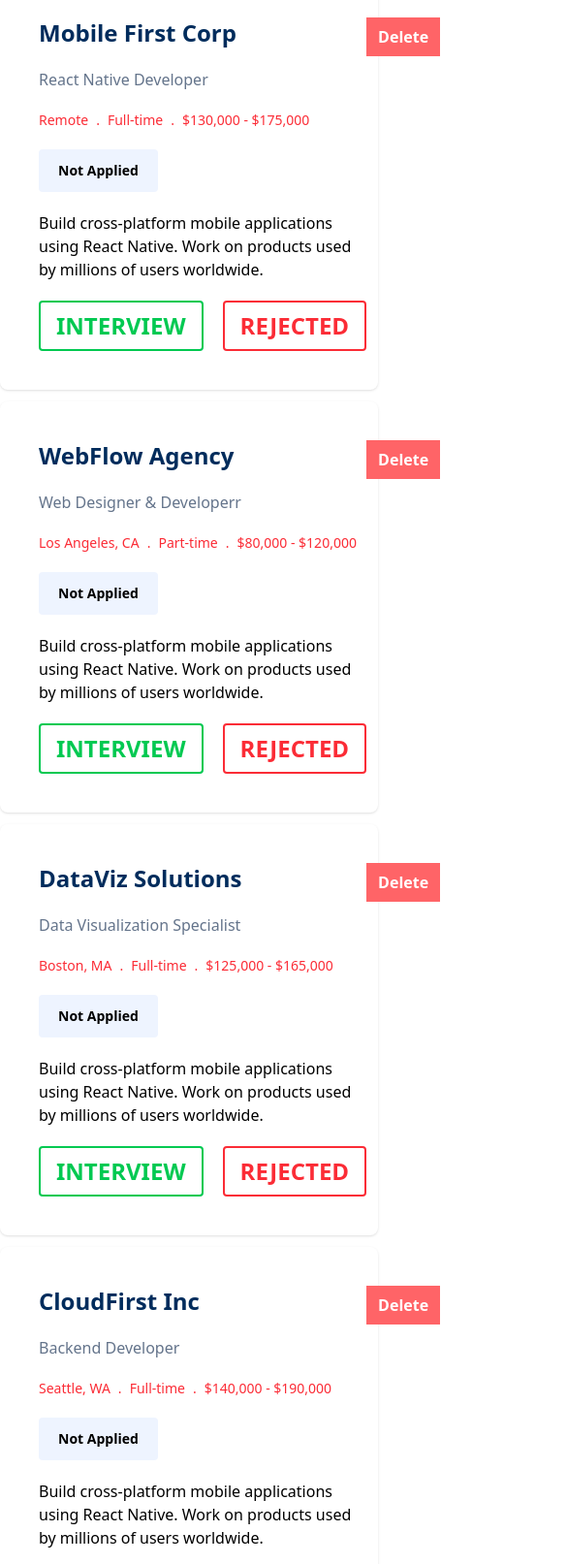
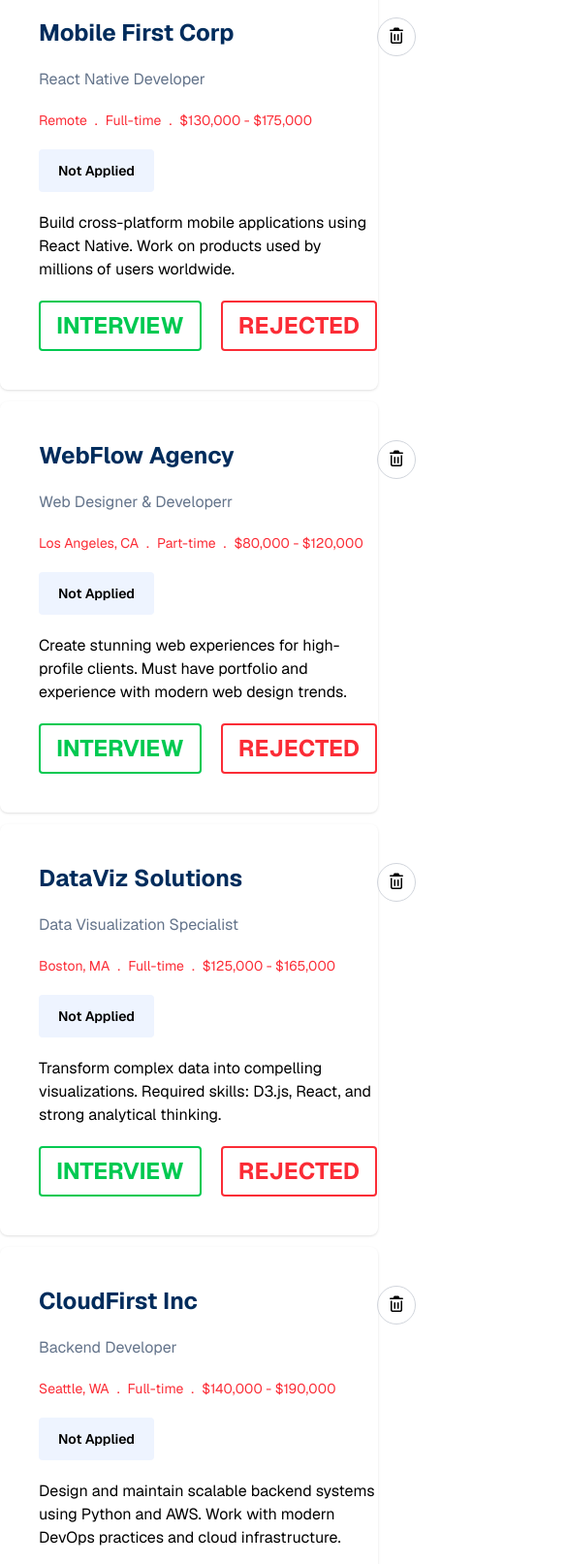
Before and after one commit to saisabray/Job-Tracker-Application-, a plain HTML site: page index.html in a window 390 px wide. Shown: the part 387-2000 px from the top of the page at 97% size, 585 px wide, since content can reach past the window. Drawn offline with nearby package versions, Linux system fonts and the light colour scheme.

Commit message:
added jobs details and the detele icon and responsive

```diff
--- a/index.html
+++ b/index.html
@@ -3,7 +3,31 @@
   <head>
     <meta charset="UTF-8" />
     <meta name="viewport" content="width=device-width, initial-scale=1.0" />
+    <!-- Tailwind css -->
     <script src="https://cdn.jsdelivr.net/npm/@tailwindcss/browser@4"></script>
+
+    <!-- Google-font  -->
+    <link rel="preconnect" href="https://fonts.googleapis.com" />
+    <link rel="preconnect" href="https://fonts.gstatic.com" crossorigin />
+    <link
+      href="https://fonts.googleapis.com/css2?family=Geist:wght@100..900&display=swap"
+      rel="stylesheet"
+    />
+
+    <!-- fontawesome -->
+    <link
+      rel="stylesheet"
+      href="https://cdnjs.cloudflare.com/ajax/libs/font-awesome/7.0.1/css/all.min.css"
+      integrity="sha512-2SwdPD6INVrV/lHTZbO2nodKhrnDdJK9/kg2XD1r9uGqPo1cUbujc+IYdlYdEErWNu69gVcYgdxlmVmzTWnetw=="
+      crossorigin="anonymous"
+      referrerpolicy="no-referrer"
+    />
+
+    <style>
+      * {
+        font-family: "Geist", sans-serif;
+      }
+    </style>
   </head>
   <body>
     <section class="container mx-auto max-w-[1200px] space-y-6">
@@ -27,7 +51,7 @@
         </div>
       </div>
     </section>
-    <hr class="container m-8 w-[1200px] mx-auto text-[#E6E7E9]" />
+    <hr class="container m-8 max-w-[1200px] mx-auto text-[#E6E7E9]" />
     <main>
       <section class="container mx-auto max-w-[1200px] space-y-6">
         <div class="flex justify-between items-center">
@@ -107,9 +131,9 @@
           </div>
           <div>
             <button
-              class="delete-btn bg-red-400 text-white font-bold py-2 px-3"
+              class="delete-btn rounded-full bg-transparent border border-gray-300 text-black font-bold w-10 h-10"
             >
-              Delete
+              <i class="fa-regular fa-trash-can"></i>
             </button>
           </div>
         </div>
@@ -137,8 +161,8 @@
             </p>
 
             <p>
-              Build cross-platform mobile applications using React Native. Work
-              on products used by millions of users worldwide.
+              Create stunning web experiences for high-profile clients. Must
+              have portfolio and experience with modern web design trends.
             </p>
             <div class="flex gap-5">
               <button
@@ -155,9 +179,9 @@
           </div>
           <div>
             <button
-              class="delete-btn bg-red-400 text-white font-bold py-2 px-3"
+              class="delete-btn rounded-full bg-transparent border border-gray-300 text-black font-bold w-10 h-10"
             >
-              Delete
+              <i class="fa-regular fa-trash-can"></i>
             </button>
           </div>
         </div>
@@ -185,9 +209,10 @@
             </p>
 
             <p>
-              Build cross-platform mobile applications using React Native. Work
-              on products used by millions of users worldwide.
+              Transform complex data into compelling visualizations. Required
+              skills: D3.js, React, and strong analytical thinking.
             </p>
+
             <div class="flex gap-5">
               <button
                 class="interview-btn px-4 py-2 text-green-500 font-bold text-2xl border-2 border-green-500 rounded"
@@ -203,9 +228,9 @@
           </div>
           <div>
             <button
-              class="delete-btn bg-red-400 text-white font-bold py-2 px-3"
+              class="delete-btn rounded-full bg-transparent border border-gray-300 text-black font-bold w-10 h-10"
             >
-              Delete
+              <i class="fa-regular fa-trash-can"></i>
             </button>
           </div>
         </div>
@@ -233,8 +258,8 @@
             </p>
 
             <p>
-              Build cross-platform mobile applications using React Native. Work
-              on products used by millions of users worldwide.
+              Design and maintain scalable backend systems using Python and AWS.
+              Work with modern DevOps practices and cloud infrastructure.
             </p>
             <div class="flex gap-5">
               <button
@@ -251,9 +276,9 @@
           </div>
           <div>
             <button
-              class="delete-btn bg-red-400 text-white font-bold py-2 px-3"
+              class="delete-btn rounded-full bg-transparent border border-gray-300 text-black font-bold w-10 h-10"
             >
-              Delete
+              <i class="fa-regular fa-trash-can"></i>
             </button>
           </div>
         </div>
@@ -281,8 +306,9 @@
             </p>
 
             <p>
-              Build cross-platform mobile applications using React Native. Work
-              on products used by millions of users worldwide.
+              Create beautiful and functional user interfaces for our suite of
+              products. Strong design skills and frontend development expertise
+              required.
             </p>
             <div class="flex gap-5">
               <button
@@ -299,9 +325,9 @@
           </div>
           <div>
             <button
-              class="delete-btn bg-red-400 text-white font-bold py-2 px-3"
+              class="delete-btn rounded-full bg-transparent border border-gray-300 text-black font-bold w-10 h-10"
             >
-              Delete
+              <i class="fa-regular fa-trash-can"></i>
             </button>
           </div>
         </div>
@@ -329,8 +355,9 @@
             </p>
 
             <p>
-              Build cross-platform mobile applications using React Native. Work
-              on products used by millions of users worldwide.
+              Build enterprise applications with JavaScript and modern
+              frameworks. We offer competitive compensation, health insurance,
+              and professional development opportunities.
             </p>
             <div class="flex gap-5">
               <button
@@ -347,9 +374,9 @@
           </div>
           <div>
             <button
-              class="delete-btn bg-red-400 text-white font-bold py-2 px-3"
+              class="delete-btn rounded-full bg-transparent border border-gray-300 text-black font-bold w-10 h-10"
             >
-              Delete
+              <i class="fa-regular fa-trash-can"></i>
             </button>
           </div>
         </div>
@@ -377,9 +404,11 @@
             </p>
 
             <p>
-              Build cross-platform mobile applications using React Native. Work
-              on products used by millions of users worldwide.
+              Join our fast-growing startup and work on our core platform.
+              Experience with Node.js and React required. Great benefits and
+              equity package included.
             </p>
+
             <div class="flex gap-5">
               <button
                 class="interview-btn px-4 py-2 text-green-500 font-bold text-2xl border-2 border-green-500 rounded"
@@ -395,9 +424,9 @@
           </div>
           <div>
             <button
-              class="delete-btn bg-red-400 text-white font-bold py-2 px-3"
+              class="delete-btn rounded-full bg-transparent border border-gray-300 text-black font-bold w-10 h-10"
             >
-              Delete
+              <i class="fa-regular fa-trash-can"></i>
             </button>
           </div>
         </div>
@@ -425,8 +454,9 @@
             </p>
 
             <p>
-              Build cross-platform mobile applications using React Native. Work
-              on products used by millions of users worldwide.
+              We are looking for an experienced Frontend Developer to build
+              scalable web applications using React and TypeScript. You will
+              work with a talented team on cutting-edge projects.
             </p>
             <div class="flex gap-5">
               <button
@@ -443,9 +473,9 @@
           </div>
           <div>
             <button
-              class="delete-btn bg-red-400 text-white font-bold py-2 px-3"
+              class="delete-btn rounded-full bg-transparent border border-gray-300 text-black font-bold w-10 h-10"
             >
-              Delete
+              <i class="fa-regular fa-trash-can"></i>
             </button>
           </div>
         </div>
```
